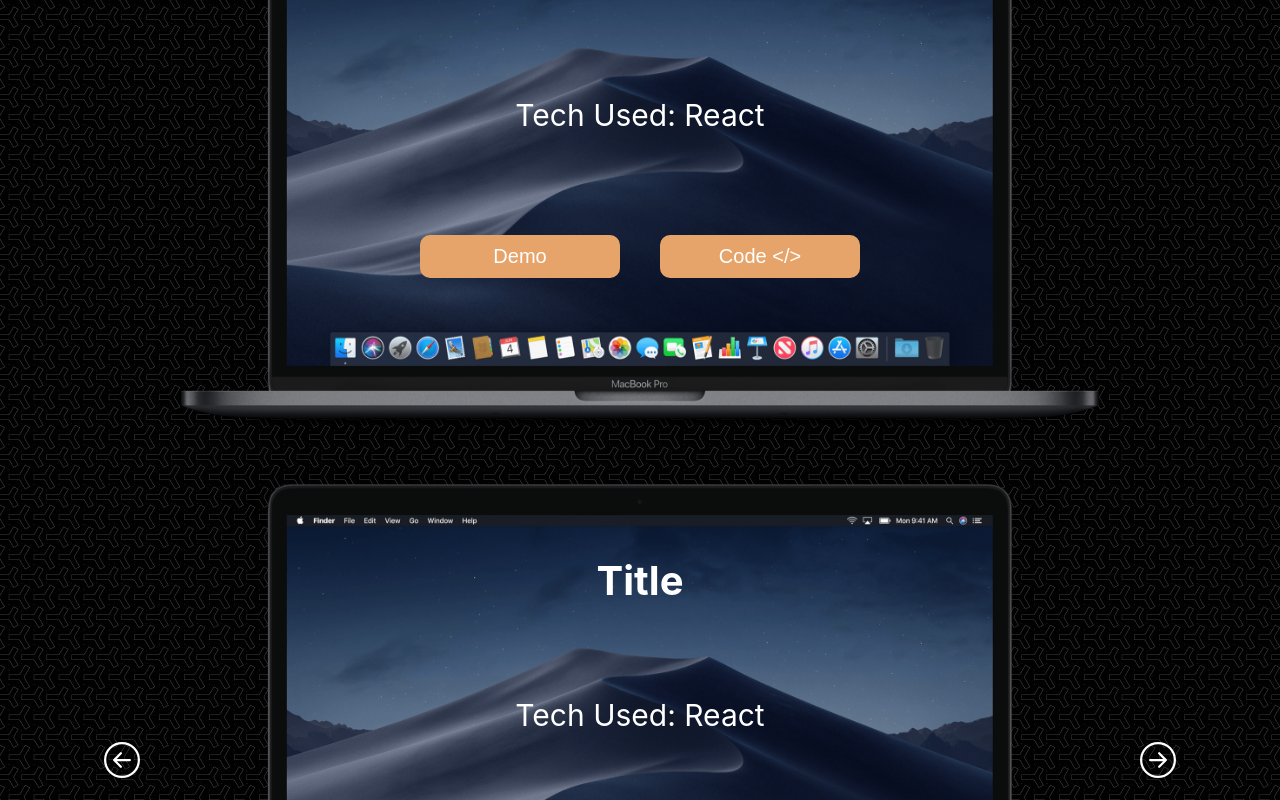
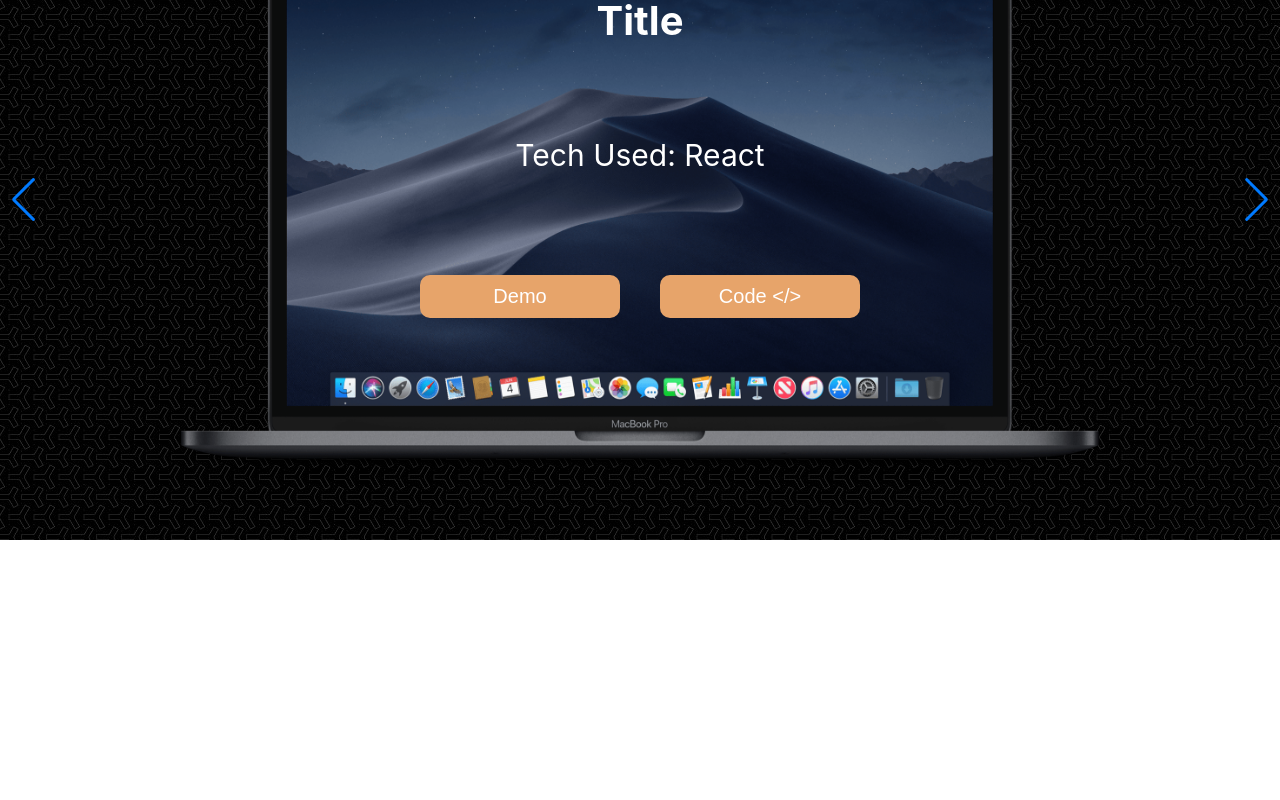
Before and after one commit to stefanomusicman/personal-portfolio, a React (Create React App) app: page / in a window 1280 px wide. Shown: the part 1140-1940 px from the top of the page. After the commit the page ends 1680 px from the top, so only its background shows below. Built offline with nearby package versions, Linux system fonts and the light colour scheme.

Commit message:
projects carousel is functioning

```diff
--- a/package.json
+++ b/package.json
@@ -16,6 +16,7 @@
     "react-icons": "^4.3.1",
     "react-scripts": "5.0.0",
     "styled-components": "^5.3.3",
+    "swiper": "^8.0.6",
     "typescript": "^4.5.5",
     "web-vitals": "^2.1.4"
   },
--- a/src/Components/Projects/Projects.tsx
+++ b/src/Components/Projects/Projects.tsx
@@ -1,8 +1,13 @@
-import React, { useState } from "react";
+import React from "react";
 import styled from "styled-components";
 import Macbook from "./Macbook";
-import { BsArrowLeftCircle } from 'react-icons/bs';
-import { BsArrowRightCircle } from 'react-icons/bs';
+import { Swiper, SwiperSlide } from 'swiper/react';
+import 'swiper/css';
+import 'swiper/css/pagination';
+import 'swiper/css/navigation';
+import { Navigation, Pagination } from "swiper";
+// import { BsArrowLeftCircle } from 'react-icons/bs';
+// import { BsArrowRightCircle } from 'react-icons/bs';
 
 type Info = {
     name: string,
@@ -51,39 +56,41 @@ const Title = styled.p`
     font-weight: bold;
 `
 
-const ProjectsContainer = styled.div`
+const Carousel = styled.div`
     display: flex;
     justify-content: center;
     align-items: center;
     width: 100%;
+
+    /* margin: 0 auto;
+    overflow: hidden;
+    max-width: 1000px;
+    position: relative; */
+    height: 85vh;
 `
 
 const Projects = () => {
-
-    const [current, setCurrent] = useState(0);
-
-    const nextSlide = () => {
-        setCurrent(current === projectInfo.length - 1 ? 0 : current + 1)
-    }
-
-    const prevSlide = () => {
-        setCurrent(current === 0 ? projectInfo.length - 1 : current - 1)
-    }
 
     return(
         <PrimaryContainer style={{marginTop: '30px'}}>
             <TitleContainer>
                 <Title>Projects</Title>
             </TitleContainer>
-            <ProjectsContainer>
-                <BsArrowLeftCircle onClick={prevSlide} style={{color: 'white', width: '36px', height: '36px', cursor: 'pointer'}}/>
-                <div>
-                    {projectInfo.map((item) => {
-                        return <Macbook key={item.id}/>
-                    })}
-                </div>
-                <BsArrowRightCircle onClick={nextSlide} style={{color: 'white', width: '36px', height: '36px', cursor: 'pointer'}}/>
-            </ProjectsContainer>
+            <Carousel>
+                {/* <BsArrowLeftCircle onClick={prevSlide} style={{color: 'white', width: '36px', height: '36px', cursor: 'pointer', position: 'absolute'}}/> */}
+                    {/* {projectInfo.map((item) => <Macbook key={item.id}/>)} */}
+                {/* <BsArrowRightCircle onClick={nextSlide} style={{color: 'white', width: '36px', height: '36px', cursor: 'pointer', position: 'absolute'}}/> */}
+                <Swiper
+                    slidesPerView={1}
+                    spaceBetween={30}
+                    loop={true}
+                    navigation={true}
+                    modules={[Navigation]}
+                    className='mySwiper'
+                >
+                    {projectInfo.map((item) => <SwiperSlide> <Macbook key={item.id}/> </SwiperSlide>)}
+                </Swiper>
+            </Carousel>
         </PrimaryContainer>
     )
 }
```
Also changed, not shown: 1 other file (tests, documents, lock files or other folders).
